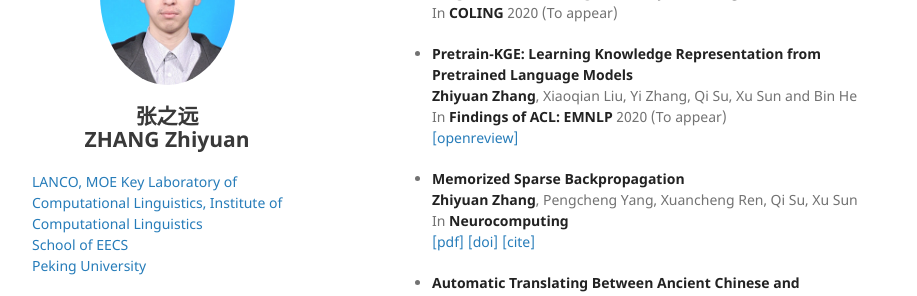
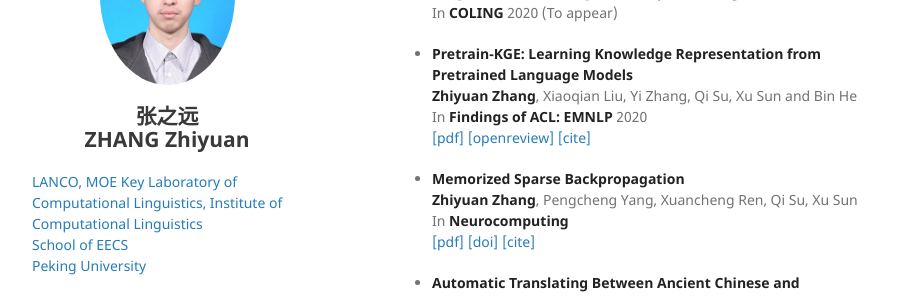
Before and after one commit to pkuzzy/pkuzzy.github.io, a Jekyll site: the page built from index.md, in a window 1280 px wide and 900 px high, scrolled down 507 px. Shown: the part 153-449 px from the top of the window, without its empty margins (178-1095 px from the left). Built offline with Jekyll 4.4.1, drawn with Linux system fonts in a browser that asks for light colours; nearby versions of some CDN libraries; our own code applies the rules of GitHub Pages for plain Markdown files.

Commit message:
Update index.md

```diff
--- a/index.md
+++ b/index.md
@@ -24,8 +24,8 @@ Zhiyuan Zhang (张之远) is a Ph.D. student, supervised by Prof. [Xu Sun (孙
 
 - **Pretrain-KGE: Learning Knowledge Representation from Pretrained Language Models**
   **Zhiyuan Zhang**, Xiaoqian Liu, Yi Zhang, Qi Su, Xu Sun and Bin He
-  In **Findings of ACL: EMNLP** 2020 (To appear)
-  [[openreview]](https://openreview.net/forum?id=HJlv-Fz-pS)
+  In **Findings of ACL: EMNLP** 2020
+  [[pdf]](https://www.aclweb.org/anthology/2020.findings-emnlp.25.pdf) [[openreview]](https://openreview.net/forum?id=HJlv-Fz-pS) [[cite]](https://dblp.uni-trier.de/rec/conf/emnlp/ZhangLZ00H20.html?view=bibtex)
 
 - **Memorized Sparse Backpropagation**
   **Zhiyuan Zhang**, Pengcheng Yang, Xuancheng Ren, Qi Su, Xu Sun
```
